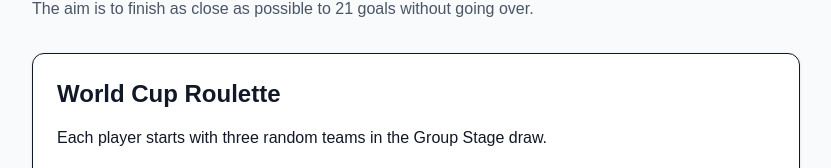
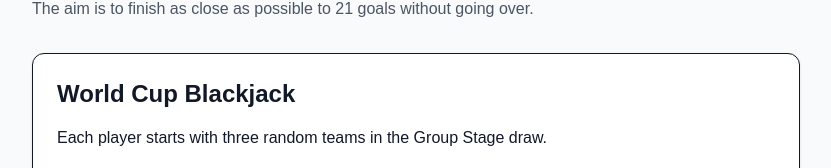
Before and after one commit to liammcdonnell-ship-it/world-cup-roulette, a Next.js app: page /rules in a window 1280 px wide. Shown: the part 139-307 px from the top of the page, without its empty margins (224-1055 px from the left). Built offline with nearby package versions, Linux system fonts and the light colour scheme.

Commit message:
Rename rules text to World Cup Blackjack

```diff
--- a/src/app/rules/page.tsx
+++ b/src/app/rules/page.tsx
@@ -13,7 +13,7 @@
         </p>
 
         <div className="rounded-xl border bg-white shadow-sm p-4 sm:p-6 space-y-4">
-          <h2 className="text-2xl font-bold">World Cup Roulette</h2>
+          <h2 className="text-2xl font-bold">World Cup Blackjack</h2>
 
           <p>
             Each player starts with three random teams in the Group Stage draw.
```
